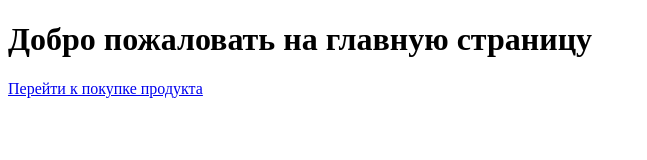
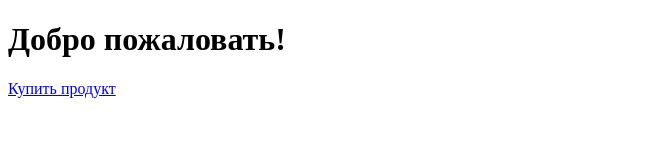
Before and after one commit to Alfreelancenow/my-web-app-test, a plain HTML site: page templates/index.html in a window 1280 px wide. Shown: the whole page, without its empty margins (0-647 px from the left). Drawn offline with Linux system fonts and the light colour scheme.

Commit message:
Update index.html

```diff
--- a/templates/index.html
+++ b/templates/index.html
@@ -1,10 +1,12 @@
 <!DOCTYPE html>
-<html>
+<html lang="en">
 <head>
+    <meta charset="UTF-8">
+    <meta name="viewport" content="width=device-width, initial-scale=1.0">
     <title>Главная страница</title>
 </head>
 <body>
-    <h1>Добро пожаловать на главную страницу</h1>
-    <a href="/buy">Перейти к покупке продукта</a> <!-- Ссылка на страницу buy.html -->
+    <h1>Добро пожаловать!</h1>
+    <a href="/buy">Купить продукт</a>
 </body>
 </html>
```
